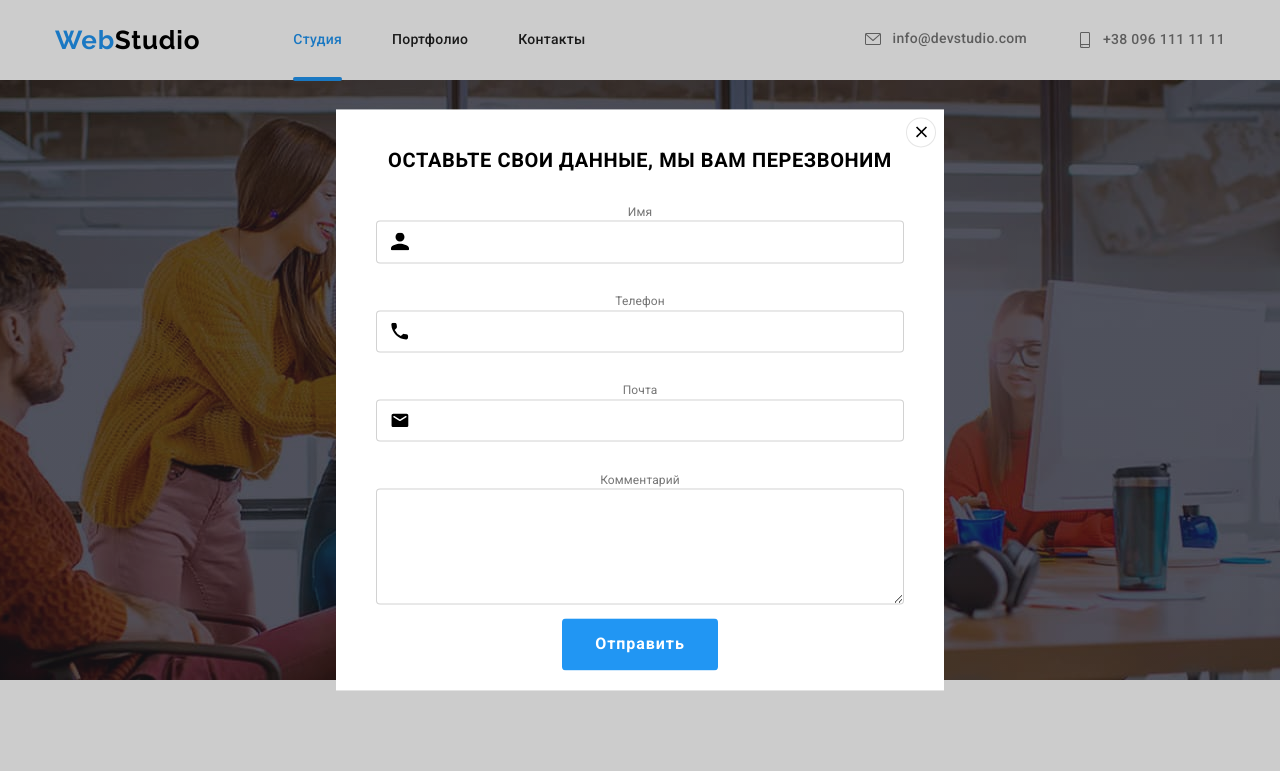
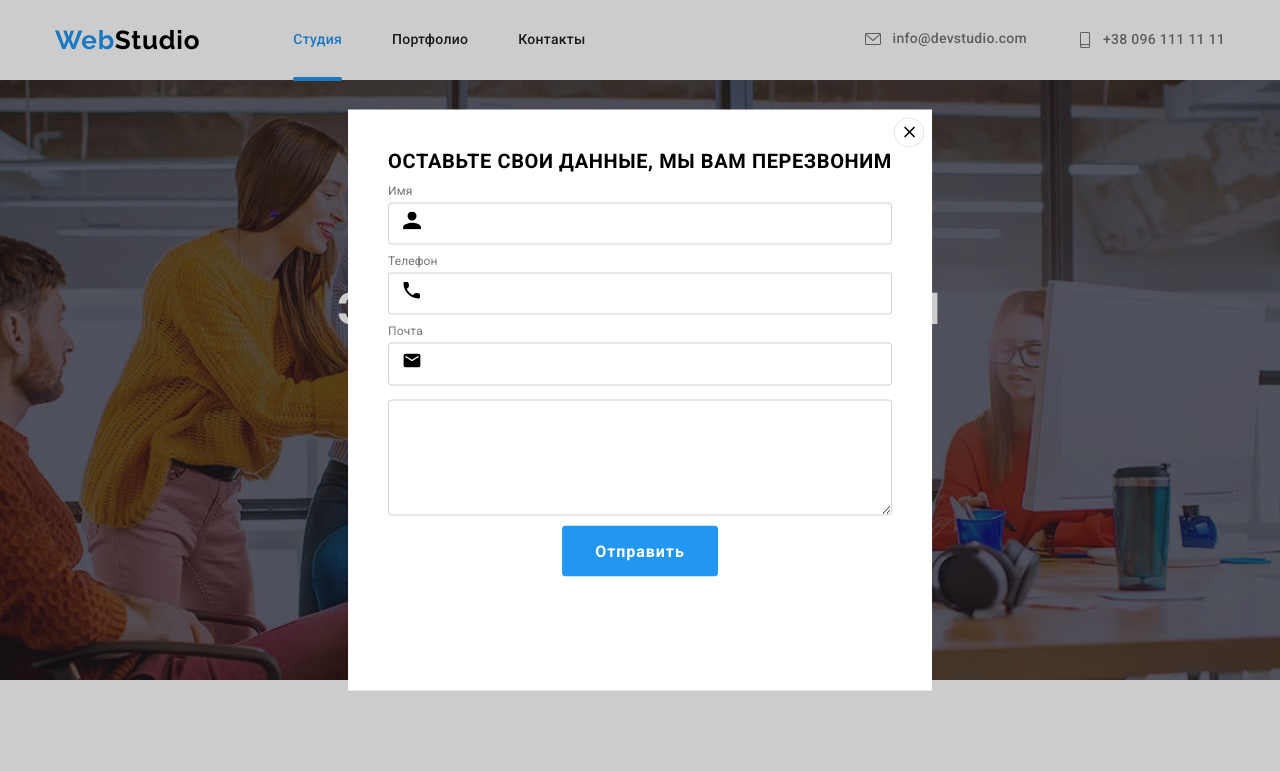
Before and after one commit to NadiaKKK/goit-markup-hw-06, a plain HTML site: page index.html in a window 1280 px wide. Both pictures are taken after a click on the button "Заказать услугу". Shown: the top 771 px of the page. Drawn offline with nearby package versions, Linux system fonts and the light colour scheme.

Commit message:
updated styles css

```diff
--- a/css/styles.css
+++ b/css/styles.css
@@ -456,7 +456,7 @@ li .list :not(:last-child) {
   top: 50%;
   left: 50%;
   transform: translate(-50%, -50%);
-
+  padding: 40px;
   min-height: 581px;
   min-width: 528px;
 
@@ -496,35 +496,32 @@ li .list :not(:last-child) {
   line-height: 1.15;
   text-align: center;
   letter-spacing: 0.03em;
-  margin: 40px 40px 30px 40px;
+  margin-bottom: 12px;
 }
 
-.form-field-name {
+.form-field {
+  position: relative;
+
+  display: flex;
+  flex-direction: column;
+  align-items: flex-start;
+  justify-content: stretch;
+
+  width: 100%;
+  margin-bottom: 10px;
+}
+
+.form-label {
   color: #757575;
   font-weight: normal;
   font-size: 12px;
   line-height: 1, 16;
   letter-spacing: 0.01em;
-
-  padding-bottom: 4px;
-}
-
-.form {
-  margin-left: 40px;
-  margin-right: 40px;
-  margin-bottom: 20px;
-  width: 528px;
-}
-
-.form-field {
-  position: relative;
-
-  margin-bottom: 10px;
 }
 
 .form-input {
   width: 100%;
-  margin: 0;
+  margin-top: 4px;
   padding: 11px 12px;
   padding-left: 43px;
   font: inherit;
@@ -535,7 +532,7 @@ li .list :not(:last-child) {
 .input-img {
   position: absolute;
   left: 15px;
-  top: 12px;
+  top: 27px;
 
   width: 18px;
   height: 18px;
@@ -545,6 +542,7 @@ li .list :not(:last-child) {
 .form-input:hover {
   border: 1px solid #2196f3;
   cursor: pointer;
+  outline: 1px solid #2196f3;
 }
 
 .form-field:hover > .input-img,
--- a/index.html
+++ b/index.html
@@ -81,49 +81,38 @@
 
      <form class="form">
 
-<span class="form-field-name">Имя</span>
-
 <div class="form-field">
 
+    <label for="name" class="form-label">Имя</label>
+    <input type="name" class="form-input" name="name" id="name" placeholder=" ">
     <svg class="input-img">
         <use href=images/sprite.svg#icon-person></use>
     </svg>
-
-    <input type="name" class="form-input" name="name" id="name" placeholder=" ">
-    <label for="name" class="form-label">Имя</label>
 </div>
 
-<span class="form-field-name">Телефон</span>
 <div class="form-field">
-
-    <div class="form-field">
-
+<label for="tel" class="form-label">Телефон</label>
+<input type="tel" class="form-input" name="tel" id="tel" placeholder=" " />
         <svg class="input-img">
             <use href=images/sprite.svg#icon-tel></use>
         </svg>
-
-        <input type="tel" class="form-input" name="tel" id="tel" placeholder=" " />
-        <label for="tel" class="form-label">Телефон</label>
     </div>
 
-<span class="form-field-name">Почта</span>
+<div class="form-field">
+<label for="mail" class="form-label">Почта</label>
 
-<div class="form-field">
-
+ <input type="email" class="form-input" name="mail" id="mail" placeholder=" " />
     <svg class="input-img">
         <use href=images/sprite.svg#icon-mail></use>
     </svg>
-    <input type="email" class="form-input" name="mail" id="mail" placeholder=" " />
-    <label for="mail" class="form-label">Почта</label>
 </div>
-
-<span class="form-field-name">Комментарий</span>
 
 <div class="form-field">
 
         <textarea name="comment" id="comment" class="form-input" rows="5" placeholder="Введите текст"> </textarea>
         <label for="comment" class="form-label"></label>
 </div>
+
         <button type="button" class=" hero button">Отправить</button>
 
     </form>
```
